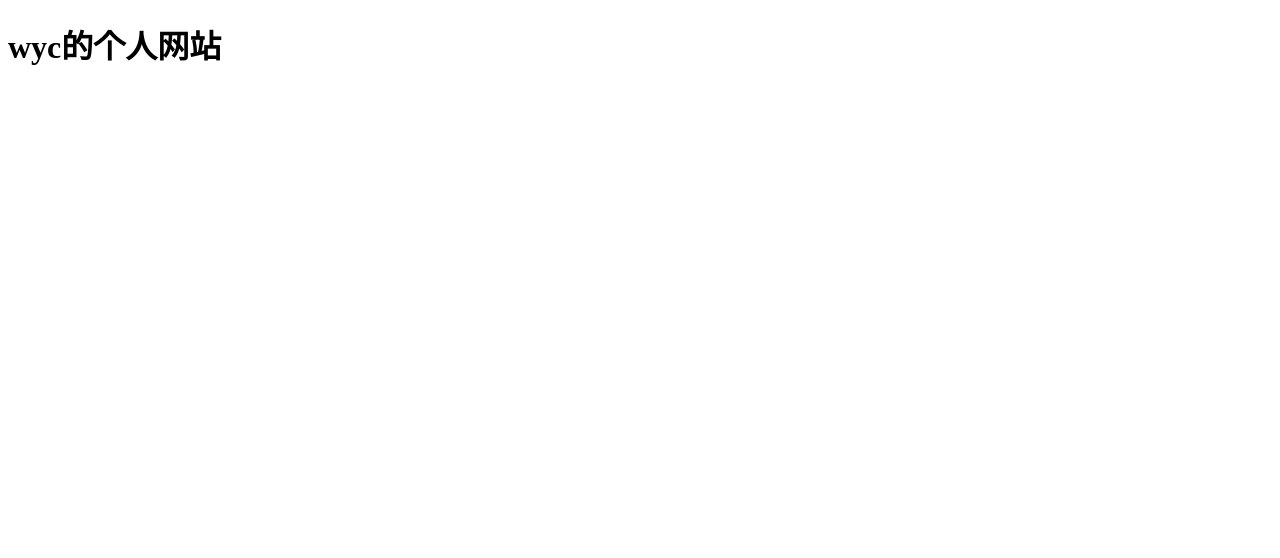
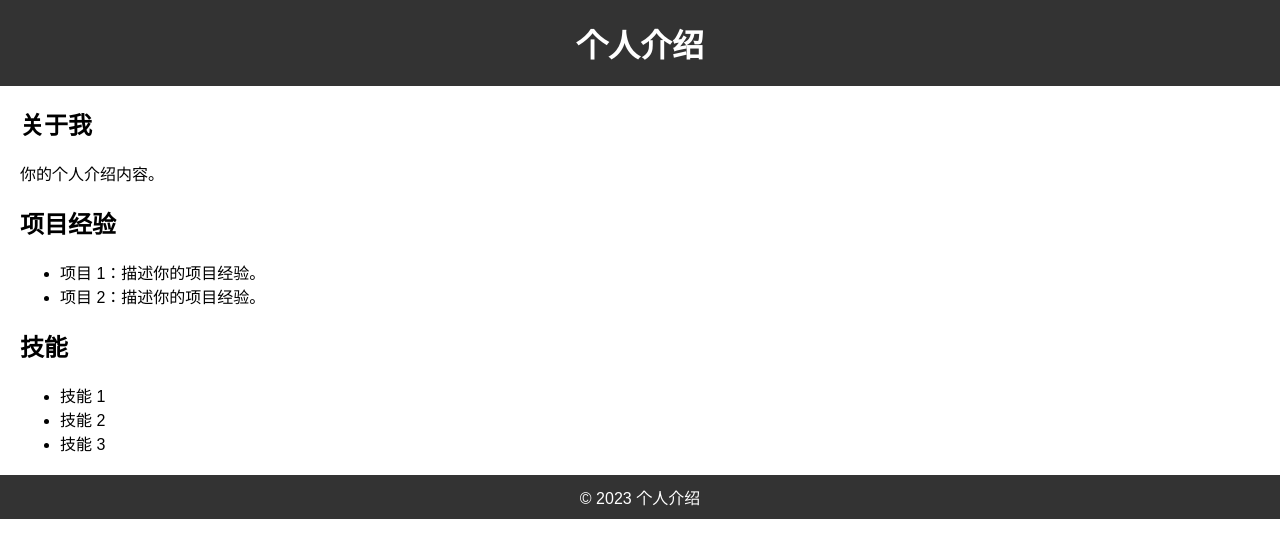
Before and after one commit to WYC-en/WYC-en.github.io, a plain HTML site: page index.html in a window 1280 px wide. Drawn offline with Linux system fonts and the light colour scheme.

Commit message:
Update index.html

```diff
--- a/index.html
+++ b/index.html
@@ -1,10 +1,64 @@
 <!DOCTYPE html>
 <html lang="en">
 <head>
-    <meta charset="UTF-8">
-    <title>Someone's Blog</title>
+  <meta charset="UTF-8">
+  <meta name="viewport" content="width=device-width, initial-scale=1.0">
+  <title>个人介绍</title>
+  <style>
+    body {
+      font-family: Arial, sans-serif;
+      margin: 0;
+      padding: 0;
+    }
+
+    header {
+      background-color: #333;
+      color: #fff;
+      padding: 20px;
+      text-align: center;
+    }
+
+    h1 {
+      margin: 0;
+    }
+
+    main {
+      margin: 20px;
+    }
+
+    footer {
+      background-color: #333;
+      color: #fff;
+      padding: 10px;
+      text-align: center;
+    }
+  </style>
 </head>
 <body>
-    <h1>wyc的个人网站</h1>
+  <header>
+    <h1>个人介绍</h1>
+  </header>
+
+  <main>
+    <h2>关于我</h2>
+    <p>你的个人介绍内容。</p>
+
+    <h2>项目经验</h2>
+    <ul>
+      <li>项目 1：描述你的项目经验。</li>
+      <li>项目 2：描述你的项目经验。</li>
+    </ul>
+
+    <h2>技能</h2>
+    <ul>
+      <li>技能 1</li>
+      <li>技能 2</li>
+      <li>技能 3</li>
+    </ul>
+  </main>
+
+  <footer>
+    &copy; 2023 个人介绍
+  </footer>
 </body>
 </html>
```
